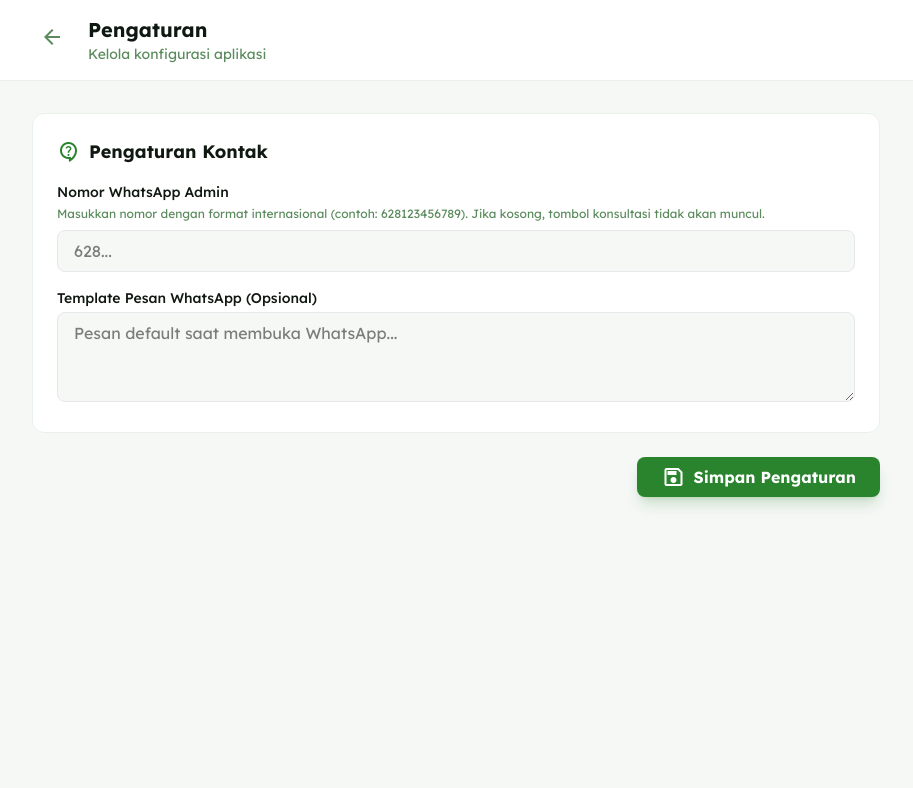
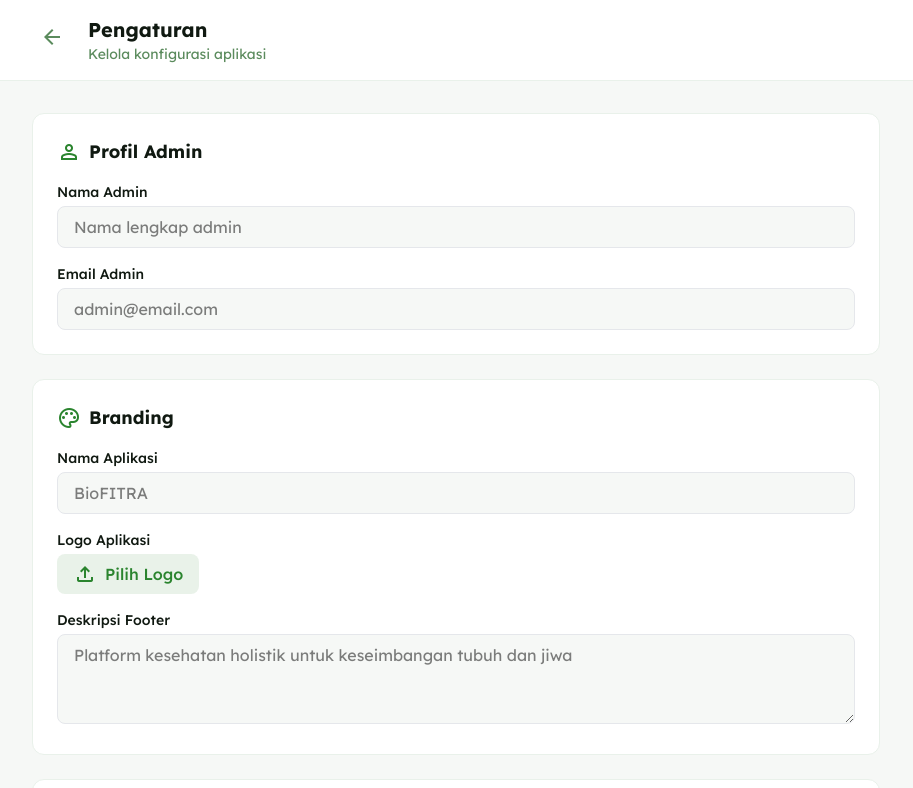
Before and after one commit to add146/Mizaj, a React (Vite) app in the folder web/: page /admin/settings in a window 1280 px wide. Shown: the top 788 px of the page, without its empty margins (184-1097 px from the left). Built offline with nearby package versions, Linux system fonts and the light colour scheme; no server answers.

Commit message:
Add branding & profile settings with logo upload

```diff
--- a/web/src/pages/LandingPage.tsx
+++ b/web/src/pages/LandingPage.tsx
@@ -62,10 +62,14 @@ export default function LandingPage() {
             {/* Top Navigation */}
             <header className="sticky top-0 z-50 flex w-full items-center justify-between border-b border-border-light dark:border-border-dark bg-background-light/90 dark:bg-background-dark/90 backdrop-blur-md px-6 py-4 lg:px-20">
                 <div className="flex items-center gap-3 text-primary">
-                    <div className="flex h-10 w-10 items-center justify-center rounded-full bg-primary/10 text-primary">
-                        <span className="material-symbols-outlined text-2xl">spa</span>
-                    </div>
-                    <h2 className="text-xl font-bold tracking-tight text-text-main-light dark:text-text-main-dark">BioFITRA</h2>
+                    {c('app_logo') ? (
+                        <img src={c('app_logo')} alt="Logo" className="h-10 w-10 object-contain" />
+                    ) : (
+                        <div className="flex h-10 w-10 items-center justify-center rounded-full bg-primary/10 text-primary">
+                            <span className="material-symbols-outlined text-2xl">spa</span>
+                        </div>
+                    )}
+                    <h2 className="text-xl font-bold tracking-tight text-text-main-light dark:text-text-main-dark">{c('app_name') || 'BioFITRA'}</h2>
                 </div>
                 <div className="flex items-center gap-4">
                     <a
@@ -282,35 +286,25 @@ export default function LandingPage() {
 
             {/* Footer */}
             <footer className="bg-surface-light dark:bg-surface-dark border-t border-border-light dark:border-border-dark py-12 px-6 lg:px-20">
-                <div className="mx-auto flex max-w-7xl flex-col gap-10 md:flex-row md:justify-between">
-                    <div className="flex flex-col gap-4">
+                <div className="mx-auto flex max-w-7xl flex-col gap-6 text-center">
+                    <div className="flex flex-col items-center gap-4">
                         <div className="flex items-center gap-2 text-primary">
-                            <span className="material-symbols-outlined">spa</span>
-                            <span className="text-xl font-bold text-text-main-light dark:text-text-main-dark">BioFITRA</span>
+                            {c('app_logo') ? (
+                                <img src={c('app_logo')} alt="Logo" className="h-8 w-8 object-contain" />
+                            ) : (
+                                <span className="material-symbols-outlined">spa</span>
+                            )}
+                            <span className="text-xl font-bold text-text-main-light dark:text-text-main-dark">{c('app_name') || 'BioFITRA'}</span>
                         </div>
-                        <p className="max-w-xs text-sm text-text-secondary-light dark:text-text-secondary-dark">
-                            Platform kesehatan holistik berbasis Mizaj untuk keseimbangan tubuh dan jiwa sesuai fitrah.
+                        <p className="max-w-md text-sm text-text-secondary-light dark:text-text-secondary-dark">
+                            {c('footer_description') || 'Platform kesehatan holistik berbasis Mizaj untuk keseimbangan tubuh dan jiwa sesuai fitrah.'}
                         </p>
                     </div>
-                    <div className="flex gap-12 sm:gap-20">
-                        <div className="flex flex-col gap-4">
-                            <h4 className="text-sm font-bold uppercase tracking-wider text-text-main-light dark:text-text-main-dark">Menu</h4>
-                            <a className="text-sm text-text-secondary-light hover:text-primary transition-colors" href="#">Beranda</a>
-                            <a className="text-sm text-text-secondary-light hover:text-primary transition-colors" href="#">Tentang Kami</a>
-                            <a className="text-sm text-text-secondary-light hover:text-primary transition-colors" href="#">Blog Kesehatan</a>
-                            <a className="text-sm text-text-secondary-light hover:text-primary transition-colors" href="#">Kontak</a>
-                        </div>
-                        <div className="flex flex-col gap-4">
-                            <h4 className="text-sm font-bold uppercase tracking-wider text-text-main-light dark:text-text-main-dark">Legal</h4>
-                            <a className="text-sm text-text-secondary-light hover:text-primary transition-colors" href="#">Kebijakan Privasi</a>
-                            <a className="text-sm text-text-secondary-light hover:text-primary transition-colors" href="#">Syarat & Ketentuan</a>
-                        </div>
+                    <div className="border-t border-border-light dark:border-border-dark pt-6">
+                        <p className="text-xs text-text-secondary-light dark:text-text-secondary-dark">
+                            © 2024 {c('app_name') || 'BioFITRA'}. All rights reserved.
+                        </p>
                     </div>
-                </div>
-                <div className="mx-auto mt-12 flex max-w-7xl flex-col items-center justify-between border-t border-border-light dark:border-border-dark pt-8 sm:flex-row">
-                    <p className="text-xs text-text-secondary-light dark:text-text-secondary-dark">
-                        © 2024 BioFITRA. All rights reserved.
-                    </p>
                 </div>
             </footer>
         </div>
--- a/web/src/pages/admin/Settings.tsx
+++ b/web/src/pages/admin/Settings.tsx
@@ -6,6 +6,7 @@ export default function Settings() {
     const navigate = useNavigate();
     const [loading, setLoading] = useState(true);
     const [saving, setSaving] = useState(false);
+    const [uploading, setUploading] = useState<string | null>(null);
     const [settings, setSettings] = useState<Record<string, string>>({});
 
     useEffect(() => {
@@ -25,6 +26,19 @@ export default function Settings() {
 
     const handleChange = (key: string, value: string) => {
         setSettings(prev => ({ ...prev, [key]: value }));
+    };
+
+    const handleImageUpload = async (key: string, file: File) => {
+        setUploading(key);
+        try {
+            const result = await api.uploadImage(file);
+            setSettings(prev => ({ ...prev, [key]: result.url }));
+        } catch (error) {
+            console.error('Upload failed:', error);
+            alert('Gagal mengupload gambar');
+        } finally {
+            setUploading(null);
+        }
     };
 
     const handleSave = async (e: React.FormEvent) => {
@@ -77,6 +91,116 @@ export default function Settings() {
 
             <main className="max-w-4xl mx-auto px-6 py-8">
                 <form onSubmit={handleSave} className="space-y-6">
+                    {/* Profile Settings */}
+                    <div className="bg-surface-light dark:bg-surface-dark rounded-xl border border-border-light dark:border-border-dark p-6">
+                        <h2 className="text-lg font-bold text-text-main-light dark:text-text-main-dark mb-4 flex items-center gap-2">
+                            <span className="material-symbols-outlined text-primary">person</span>
+                            Profil Admin
+                        </h2>
+                        <div className="space-y-4">
+                            <div>
+                                <label className="block text-sm font-medium text-text-main-light dark:text-text-main-dark mb-1">
+                                    Nama Admin
+                                </label>
+                                <input
+                                    type="text"
+                                    value={settings['admin_name'] || ''}
+                                    onChange={(e) => handleChange('admin_name', e.target.value)}
+                                    placeholder="Nama lengkap admin"
+                                    className="w-full px-4 py-2 rounded-lg border border-gray-200 dark:border-gray-700 bg-background-light dark:bg-background-dark focus:ring-2 focus:ring-primary focus:border-transparent outline-none transition-all"
+                                />
+                            </div>
+                            <div>
+                                <label className="block text-sm font-medium text-text-main-light dark:text-text-main-dark mb-1">
+                                    Email Admin
+                                </label>
+                                <input
+                                    type="email"
+                                    value={settings['admin_email'] || ''}
+                                    onChange={(e) => handleChange('admin_email', e.target.value)}
+                                    placeholder="admin@email.com"
+                                    className="w-full px-4 py-2 rounded-lg border border-gray-200 dark:border-gray-700 bg-background-light dark:bg-background-dark focus:ring-2 focus:ring-primary focus:border-transparent outline-none transition-all"
+                                />
+                            </div>
+                        </div>
+                    </div>
+
+                    {/* Branding Settings */}
+                    <div className="bg-surface-light dark:bg-surface-dark rounded-xl border border-border-light dark:border-border-dark p-6">
+                        <h2 className="text-lg font-bold text-text-main-light dark:text-text-main-dark mb-4 flex items-center gap-2">
+                            <span className="material-symbols-outlined text-primary">palette</span>
+                            Branding
+                        </h2>
+                        <div className="space-y-4">
+                            <div>
+                                <label className="block text-sm font-medium text-text-main-light dark:text-text-main-dark mb-1">
+                                    Nama Aplikasi
+                                </label>
+                                <input
+                                    type="text"
+                                    value={settings['app_name'] || ''}
+                                    onChange={(e) => handleChange('app_name', e.target.value)}
+                                    placeholder="BioFITRA"
+                                    className="w-full px-4 py-2 rounded-lg border border-gray-200 dark:border-gray-700 bg-background-light dark:bg-background-dark focus:ring-2 focus:ring-primary focus:border-transparent outline-none transition-all"
+                                />
+                            </div>
+                            <div>
+                                <label className="block text-sm font-medium text-text-main-light dark:text-text-main-dark mb-1">
+                                    Logo Aplikasi
+                                </label>
+                                <div className="space-y-3">
+                                    <div className="flex items-center gap-4">
+                                        <label className="flex items-center gap-2 px-4 py-2 rounded-lg bg-primary/10 text-primary font-medium cursor-pointer hover:bg-primary/20 transition-colors">
+                                            <span className="material-symbols-outlined text-xl">upload</span>
+                                            {uploading === 'app_logo' ? 'Mengupload...' : 'Pilih Logo'}
+                                            <input
+                                                type="file"
+                                                accept="image/*"
+                                                className="hidden"
+                                                onChange={(e) => {
+                                                    const file = e.target.files?.[0];
+                                                    if (file) handleImageUpload('app_logo', file);
+                                                }}
+                                                disabled={uploading === 'app_logo'}
+                                            />
+                                        </label>
+                                        {uploading === 'app_logo' && (
+                                            <span className="material-symbols-outlined animate-spin text-primary">progress_activity</span>
+                                        )}
+                                    </div>
+                                    {settings['app_logo'] && (
+                                        <div className="relative inline-block">
+                                            <img
+                                                src={settings['app_logo']}
+                                                alt="App Logo"
+                                                className="h-16 w-16 rounded-lg object-cover border border-gray-200"
+                                            />
+                                            <button
+                                                type="button"
+                                                onClick={() => handleChange('app_logo', '')}
+                                                className="absolute -top-2 -right-2 w-6 h-6 rounded-full bg-red-500 text-white flex items-center justify-center text-sm"
+                                            >
+                                                ×
+                                            </button>
+                                        </div>
+                                    )}
+                                </div>
+                            </div>
+                            <div>
+                                <label className="block text-sm font-medium text-text-main-light dark:text-text-main-dark mb-1">
+                                    Deskripsi Footer
+                                </label>
+                                <textarea
+                                    value={settings['footer_description'] || ''}
+                                    onChange={(e) => handleChange('footer_description', e.target.value)}
+                                    rows={3}
+                                    placeholder="Platform kesehatan holistik untuk keseimbangan tubuh dan jiwa"
+                                    className="w-full px-4 py-2 rounded-lg border border-gray-200 dark:border-gray-700 bg-background-light dark:bg-background-dark focus:ring-2 focus:ring-primary focus:border-transparent outline-none transition-all"
+                                />
+                            </div>
+                        </div>
+                    </div>
+
                     {/* Contact Settings */}
                     <div className="bg-surface-light dark:bg-surface-dark rounded-xl border border-border-light dark:border-border-dark p-6">
                         <h2 className="text-lg font-bold text-text-main-light dark:text-text-main-dark mb-4 flex items-center gap-2">
```
